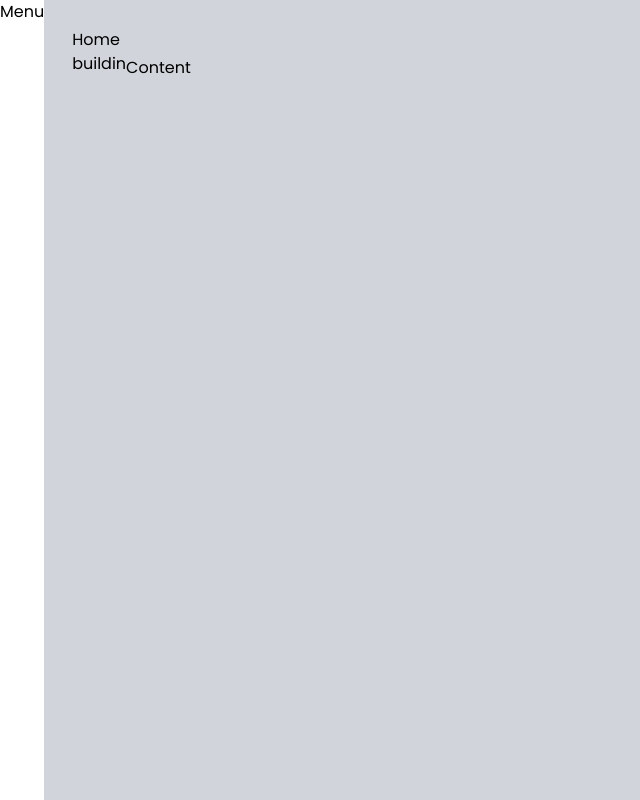
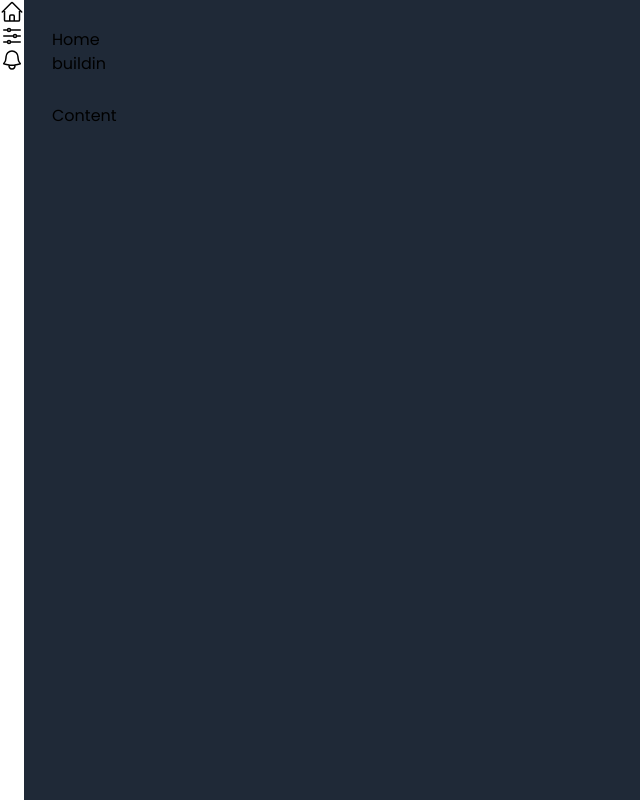
Before and after one commit to biellopes00/template-admin, a Next.js app: page / in a window 1280 px wide. Shown: the whole page, without its empty margins (0-640 px from the left). Built offline with nearby package versions, Linux system fonts and the light colour scheme.

Commit message:
Creating asideMenu, menuItem and icons components

```diff
--- /dev/null
+++ b/src/components/icons/index.tsx
@@ -0,0 +1,19 @@
+export const HomeIcon = (
+    <svg xmlns="http://www.w3.org/2000/svg" fill="none" viewBox="0 0 24 24" strokeWidth={1.5} stroke="currentColor" dataSlot="icon" className="w-6 h-6">
+        <path strokeLinecap="round" strokeLinejoin="round" d="m2.25 12 8.954-8.955c.44-.439 1.152-.439 1.591 0L21.75 12M4.5 9.75v10.125c0 .621.504 1.125 1.125 1.125H9.75v-4.875c0-.621.504-1.125 1.125-1.125h2.25c.621 0 1.125.504 1.125 1.125V21h4.125c.621 0 1.125-.504 1.125-1.125V9.75M8.25 21h8.25" />
+    </svg>
+)
+
+export const AdjustmentIcon = (
+    <svg xmlns="http://www.w3.org/2000/svg" fill="none" viewBox="0 0 24 24" strokeWidth={1.5} stroke="currentColor" dataSlot="icon" className="w-6 h-6">
+        <path strokeLinecap="round" strokeLinejoin="round" d="M10.5 6h9.75M10.5 6a1.5 1.5 0 1 1-3 0m3 0a1.5 1.5 0 1 0-3 0M3.75 6H7.5m3 12h9.75m-9.75 0a1.5 1.5 0 0 1-3 0m3 0a1.5 1.5 0 0 0-3 0m-3.75 0H7.5m9-6h3.75m-3.75 0a1.5 1.5 0 0 1-3 0m3 0a1.5 1.5 0 0 0-3 0m-9.75 0h9.75" />
+    </svg>
+
+)
+
+export const NotificationIcon = (
+    <svg xmlns="http://www.w3.org/2000/svg" fill="none" viewBox="0 0 24 24" strokeWidth={1.5} stroke="currentColor" dataSlot="icon" className="w-6 h-6">
+        <path strokeLinecap="round" strokeLinejoin="round" d="M14.857 17.082a23.848 23.848 0 0 0 5.454-1.31A8.967 8.967 0 0 1 18 9.75V9A6 6 0 0 0 6 9v.75a8.967 8.967 0 0 1-2.312 6.022c1.733.64 3.56 1.085 5.455 1.31m5.714 0a24.255 24.255 0 0 1-5.714 0m5.714 0a3 3 0 1 1-5.714 0" />
+    </svg>
+
+)
--- /dev/null
+++ b/src/components/template/AsideMenu.tsx
@@ -0,0 +1,14 @@
+import { AdjustmentIcon, HomeIcon, NotificationIcon } from "../icons";
+import MenuItem from "./MenuItem";
+
+export default function AsideMenu(){
+    return(
+        <aside>
+            <ul>
+               <MenuItem url="/" text="Home" icon={HomeIcon}/>
+               <MenuItem url="/adjustment" text="Adjustment" icon={AdjustmentIcon}/>
+               <MenuItem url="/notification" text="Notification" icon={NotificationIcon}/>
+            </ul>
+        </aside>
+    )
+}
--- a/src/components/template/Content.tsx
+++ b/src/components/template/Content.tsx
@@ -4,7 +4,7 @@
 export default function Header(props: ContentProps) {
     return (
         <div className={`
-            flex felx-col mt-7
+            flex flex-col mt-7
         `}>
        {props.children}
         </div>
--- a/src/components/template/Header.tsx
+++ b/src/components/template/Header.tsx
@@ -1,4 +1,4 @@
-import SideMenu from "./SideMenu"
+import SideMenu from "./AsideMenu"
 import Title from "./Title"
 
 interface HeaderProps {
--- a/src/components/template/Layout.tsx
+++ b/src/components/template/Layout.tsx
@@ -1,5 +1,5 @@
 import Content from "./Content"
-import SideMenu from "./SideMenu"
+import SideMenu from "./AsideMenu"
 import Header from "./Title"
 
 interface LayoutProps {
@@ -9,10 +9,10 @@
 }
 export default function Layout(props: LayoutProps) {
     return (
-        <div className={`flex h-screen w-screen`}>
+        <div className={`dark flex h-screen w-screen`}>
             <SideMenu />
-            <div className={`flex flex-column w-full
-                p-7 bg-gray-300
+            <div className={`flex flex-col w-full
+                p-7 bg-gray-300 dark:bg-gray-800
             `}>
                 <Header title={props.title} subtitle={props.subtitle} />
                 <Content>
--- /dev/null
+++ b/src/components/template/MenuItem.tsx
@@ -0,0 +1,13 @@
+
+interface MenuItemProps{
+    url: string
+    text: string
+    icon: any
+}
+export default function MenuItem(props: MenuItemProps){
+    return (
+        <li className={``}>
+            {props.icon}
+        </li>
+    )
+}
--- a/src/components/template/SideMenu.tsx
+++ /dev/null
@@ -1,7 +0,0 @@
-export default function SideMenu(){
-    return(
-        <aside>
-            <h1>Menu</h1>
-        </aside>
-    )
-}
--- a/src/components/template/Title.tsx
+++ b/src/components/template/Title.tsx
@@ -1,4 +1,4 @@
-import SideMenu from "./SideMenu"
+import SideMenu from "./AsideMenu"
 
 interface TitleProps {
     title: string
--- a/tailwind.config.ts
+++ b/tailwind.config.ts
@@ -1,6 +1,7 @@
 import type { Config } from 'tailwindcss'
 
 const config: Config = {
+  darkMode: 'class',
   content: [
     './src/pages/**/*.{js,ts,jsx,tsx,mdx}',
     './src/components/**/*.{js,ts,jsx,tsx,mdx}',
```
